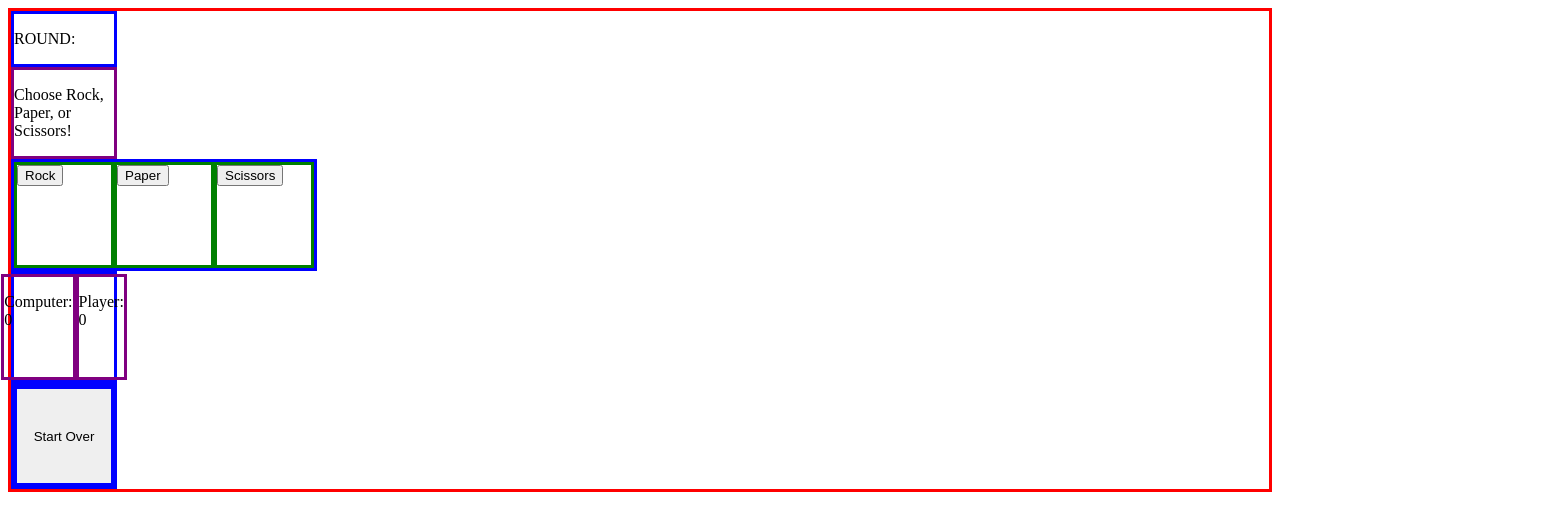
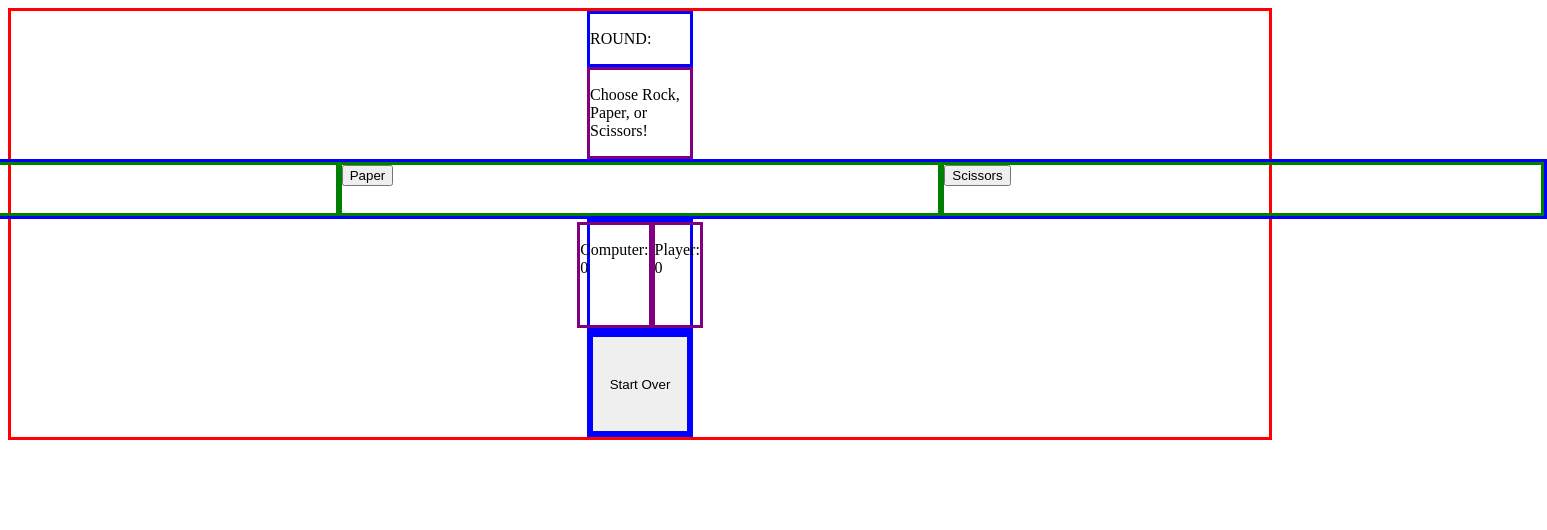
Before and after one commit to eliseachavez/rps, a plain HTML site: page index.html in a window 1280 px wide. Shown: the whole page, 1547 px wide, since content can reach past the window. Drawn offline with Linux system fonts and the light colour scheme.

Commit message:
centered flexboxes

```diff
--- a/style.css
+++ b/style.css
@@ -2,8 +2,9 @@
 display: flex;
 border: solid red;
 flex-direction: column;
-align-items: start;
-justify-content: start;
+align-items: center;
+align-content: center;
+justify-content: center;
 }
 
 #round {
@@ -21,8 +22,8 @@ flex: 1;
 }
 
 #rps {
-width: 300px;
-height: 300px;
+width: 113em;
+height: 10em;
 border: solid blue;
 display: flex;
 flex: 1;
@@ -32,23 +33,23 @@ justify-content: center;
 }
 
 #rockdiv {
-width:100px;
-height: 100px;
+width: 10em;
+height: 3em;
 border: solid green;
 flex: 1;
 border: solid green;
 }
 
 #paperdiv {
-width:100px;
-height: 100px;
+width: 10em;
+height: 3em;
 border: solid green;
 flex: 1;
 }
 
 #scissorsdiv {
-width:100px;
-height: 100px;
+width: 10em;
+height: 3em;
 border: solid green;
 flex: 1;
 }
```
